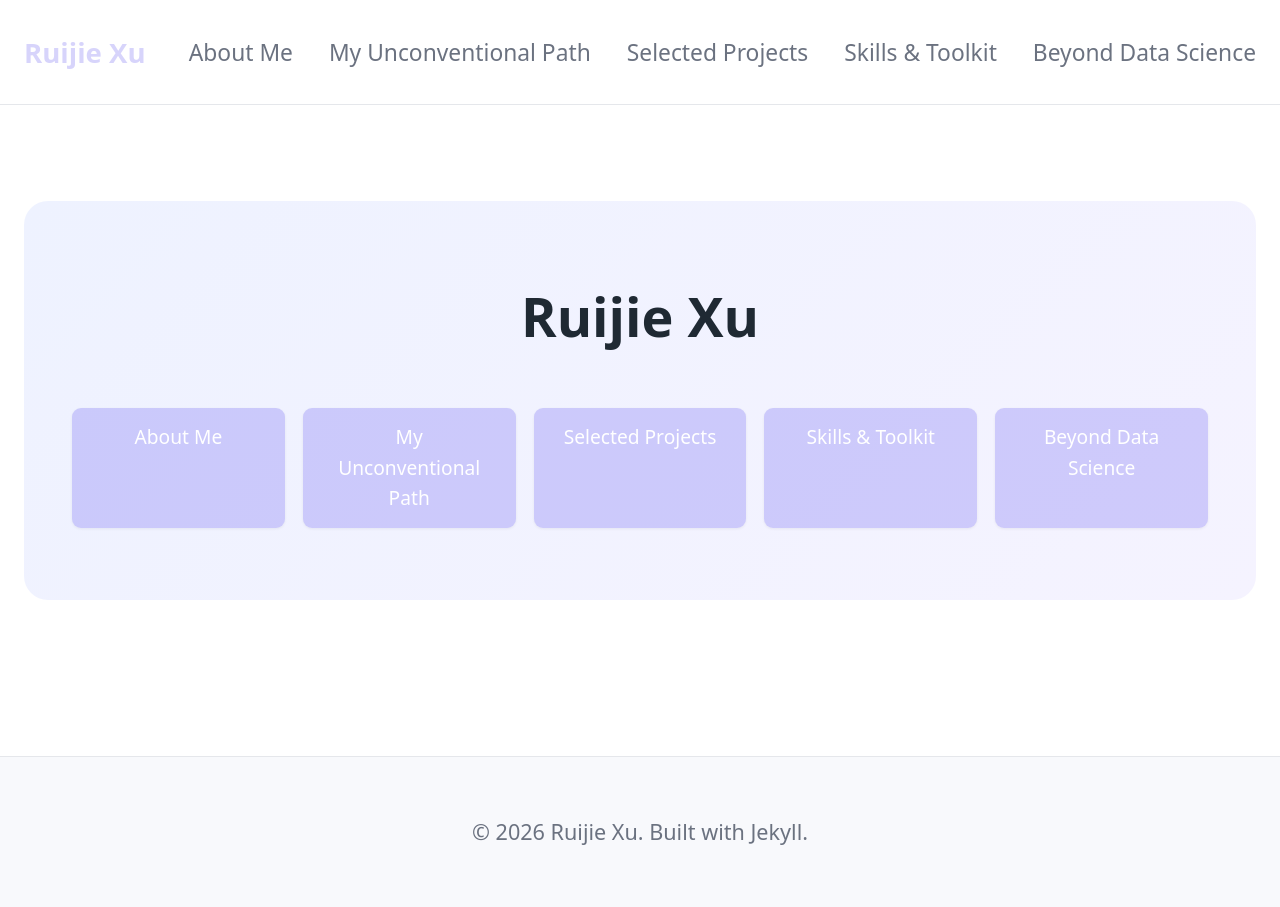
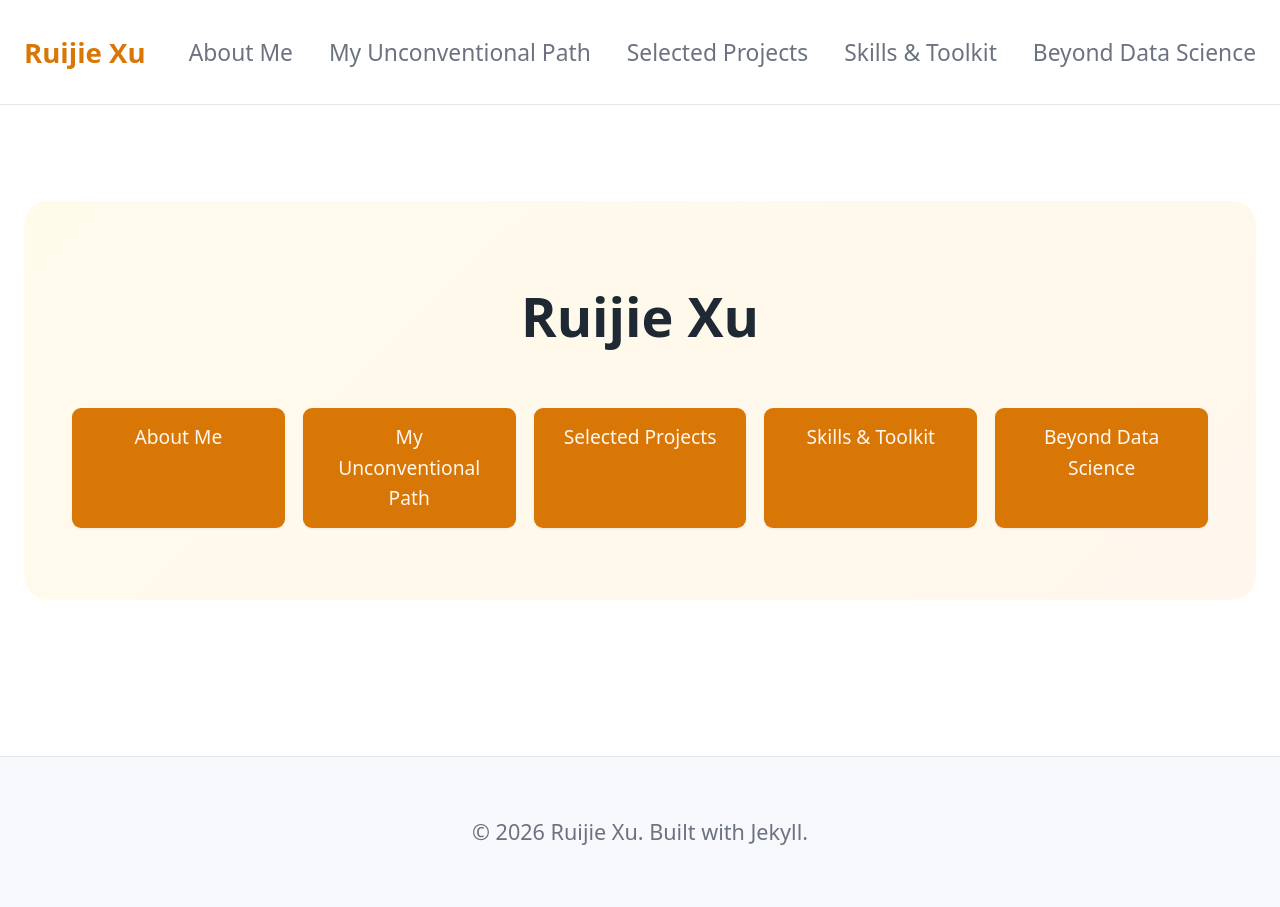
Before and after one commit to RX67-RX67/RX67-RX67.github.io, a Jekyll site: the page built from index.md, in a window 1280 px wide. Built offline with Jekyll 4.4.1, drawn with Linux system fonts in a browser that asks for light colours.

Commit message:
Switch accent color from indigo to amber/terracotta

```diff
--- a/assets/css/style.css
+++ b/assets/css/style.css
@@ -2,9 +2,9 @@
 :root {
   --color-text: #1f2933;
   --color-muted: #6b7280;
-  --color-link: #1e0ce72d;
-  --color-link-hover: #1e0ce72d;
-  --color-link-soft: #e0e7ff;
+  --color-link: #d97706;
+  --color-link-hover: #b45309;
+  --color-link-soft: #fef3c7;
   --color-bg: #fff;
   --color-bg-soft: #f8f9fc;
   --color-border: #e5e7eb;
@@ -42,10 +42,10 @@ img { max-width: 100%; height: auto; }
 .site-footer { border-top: 1px solid var(--color-border); margin-top: 4rem; padding: 1.5rem var(--space); text-align: center; font-size: 0.9rem; color: var(--color-muted); background: var(--color-bg-soft); }
 
 /* Home page hero */
-.hero { text-align: center; padding: 3rem 2rem; margin-top: 1.5rem; background: linear-gradient(135deg, #eef2ff 0%, #f5f3ff 100%); border-radius: 1rem; }
+.hero { text-align: center; padding: 3rem 2rem; margin-top: 1.5rem; background: linear-gradient(135deg, #fffbeb 0%, #fff7ed 100%); border-radius: 1rem; }
 .hero h1 { margin: 0 0 0.5rem; font-size: 2.25rem; }
 .hero .cta { margin-top: 2rem; display: flex; flex-wrap: wrap; justify-content: center; gap: 0.75rem; }
-.hero .cta a { display: inline-block; padding: 0.6rem 1.25rem; background: var(--color-link); color: #fff; text-decoration: none; border-radius: 0.375rem; font-size: 0.95rem; font-weight: 500; white-space: nowrap; box-shadow: var(--shadow-sm); transition: background 0.15s ease, box-shadow 0.15s ease, transform 0.15s ease; }
+.hero .cta a { display: inline-block; padding: 0.6rem 1.25rem; background: var(--color-link); color: #fff7ed; text-decoration: none; border-radius: 0.375rem; font-size: 0.95rem; font-weight: 500; white-space: nowrap; box-shadow: var(--shadow-sm); transition: background 0.15s ease, box-shadow 0.15s ease, transform 0.15s ease; }
 .hero .cta a:hover { background: var(--color-link-hover); box-shadow: var(--shadow-md); transform: translateY(-1px); }
 
 @media (min-width: 700px) {
```
